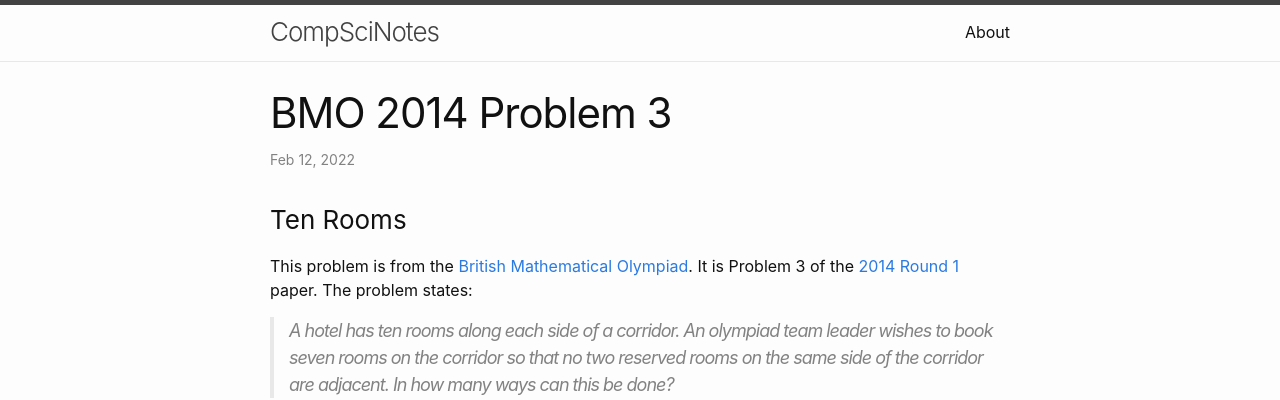
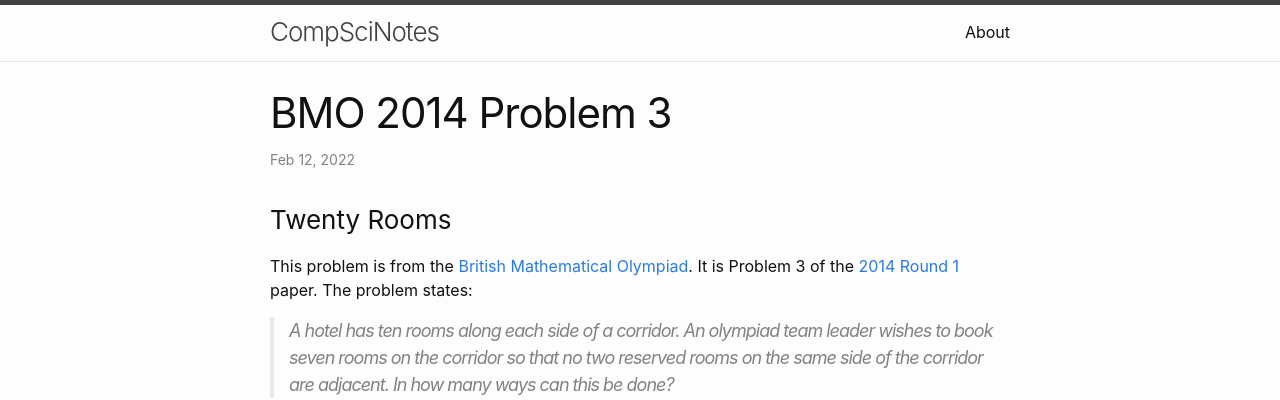
Before and after one commit to Rinnnt/Rinnnt.github.io, a Jekyll site: the page built from _posts/2022-02-12-bmo-2014-problem-3.md, in a window 1280 px wide. Shown: the top 400 px of the page. Built offline with Jekyll 4.4.1, drawn with Linux system fonts in a browser that asks for light colours.

Commit message:
Update 2022-02-12-bmo-2014-problem-3.md

```diff
--- a/_posts/2022-02-12-bmo-2014-problem-3.md
+++ b/_posts/2022-02-12-bmo-2014-problem-3.md
@@ -5,7 +5,7 @@ date: 2022-02-12
 categories: python
 ---
 
-### Ten Rooms
+### Twenty Rooms
 This problem is from the [British Mathematical Olympiad](https://www.ukmt.org.uk/bmo1). It is Problem 3 of the [2014 Round 1](https://bmos.ukmt.org.uk/home/bmo1-2015.pdf) paper.
 The problem states:
 
```
